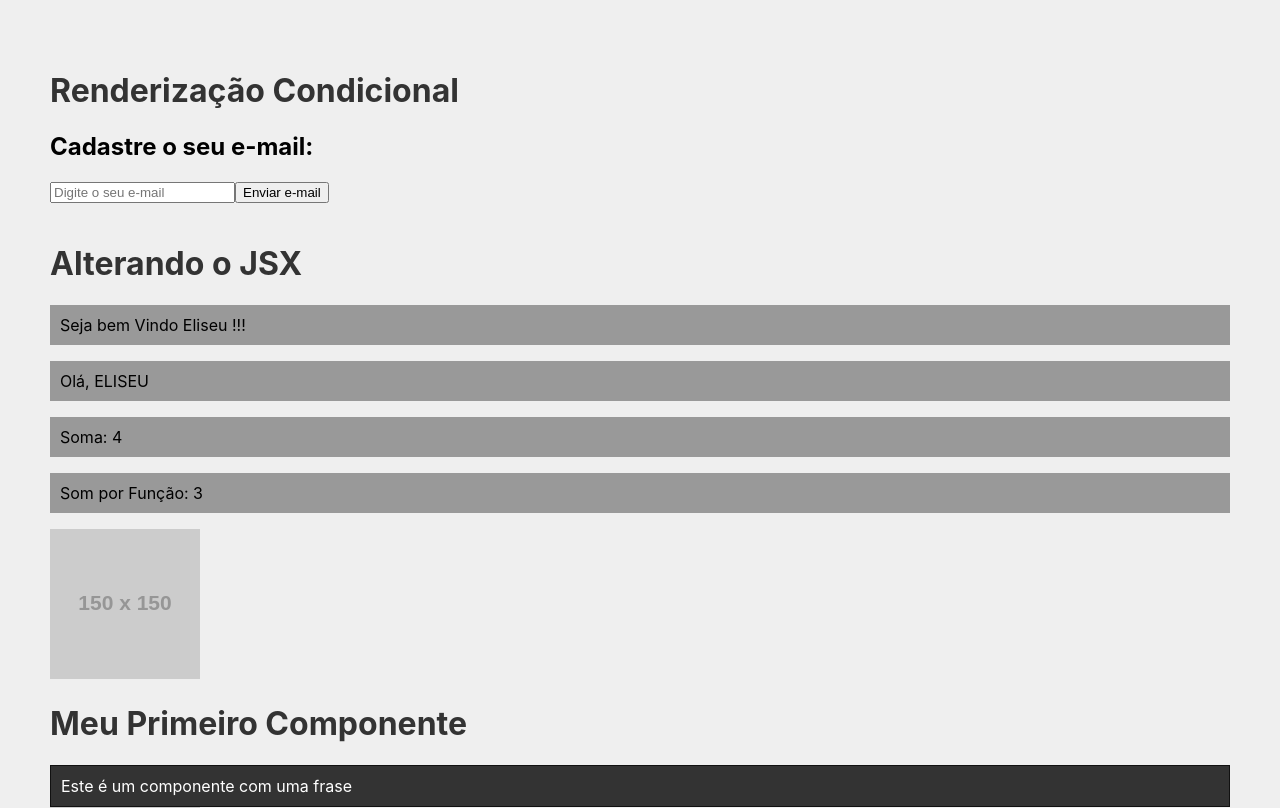
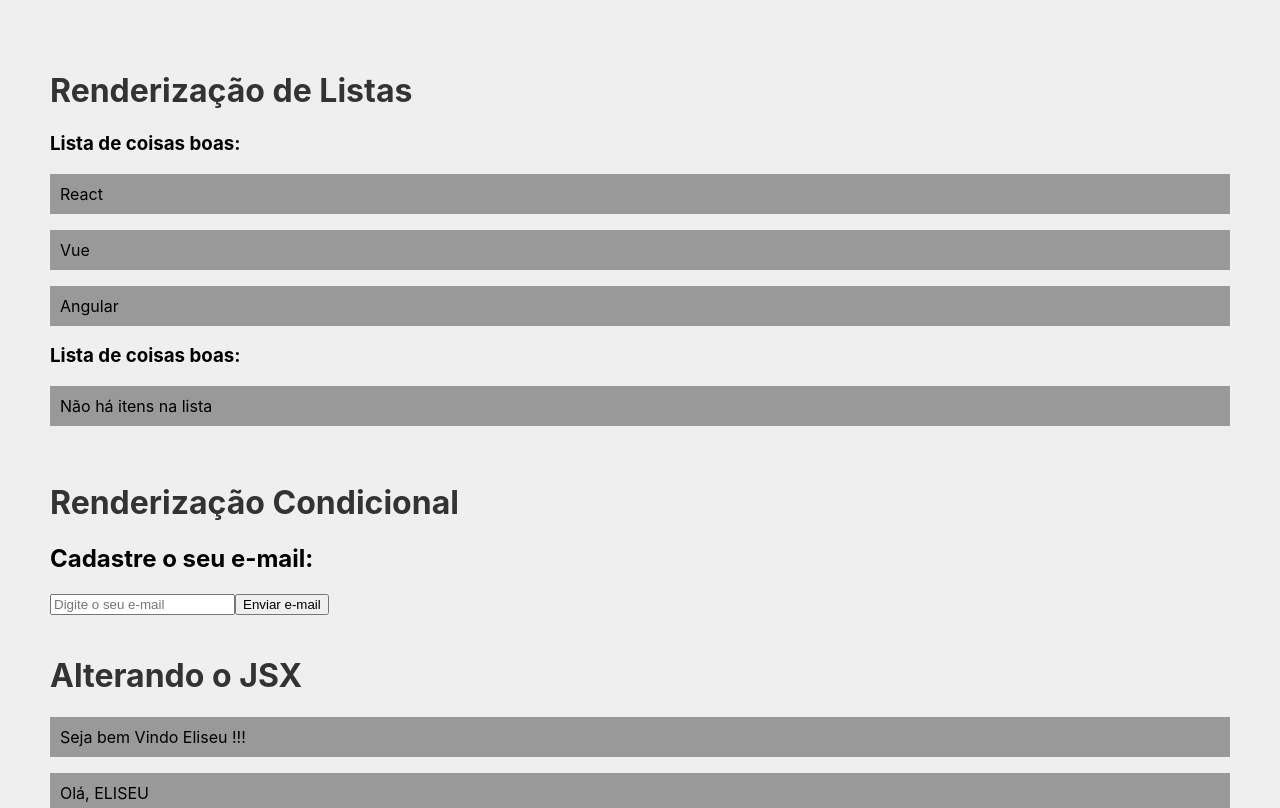
Before and after one commit to EliseuBueno/projeto_react, a React (Create React App) app in the folder meu-projeto/: page / in a window 1280 px wide. Shown: the top 808 px of the page. Built offline with nearby package versions, Linux system fonts and the light colour scheme.

Commit message:
Feat: Renderização de listas

```diff
--- a/meu-projeto/src/App.js
+++ b/meu-projeto/src/App.js
@@ -7,6 +7,7 @@
 import Evento from './components/Evento';
 import Form from './components/Form';
 import Condicional from './components/Condicional';
+import OutraLista from './components/OutraLista';
 
 function App() {
   const name = 'Eliseu'
@@ -14,6 +15,7 @@
   const profissao = 'Programador'
   const newName = name.toUpperCase()
   const url = 'https://via.placeholder.com/150'
+  const meusItens = ['React', 'Vue', 'Angular']
   function sum(a, b){
     return a + b
   }
@@ -21,6 +23,10 @@
   return (
     <div className="App">
       <header className="App-header">
+      <h1>Renderização de Listas</h1>
+      <OutraLista itens={meusItens}/>
+      <OutraLista itens={[]}/>
+      <br></br>
         <h1>Renderização Condicional</h1>
         <Condicional />
         <br></br>
--- /dev/null
+++ b/meu-projeto/src/components/OutraLista.js
@@ -0,0 +1,16 @@
+function OutraLista({ itens }){
+
+    return(
+        <>
+            <h3>Lista de coisas boas:</h3>
+            {itens.length > 0 ? (
+                itens.map((item, index) => (
+                    <p key={index}>{item}</p>
+                ))) : (
+                    <p>Não há itens na lista</p>
+                )}
+        </>
+    )
+}
+
+export default OutraLista
```
